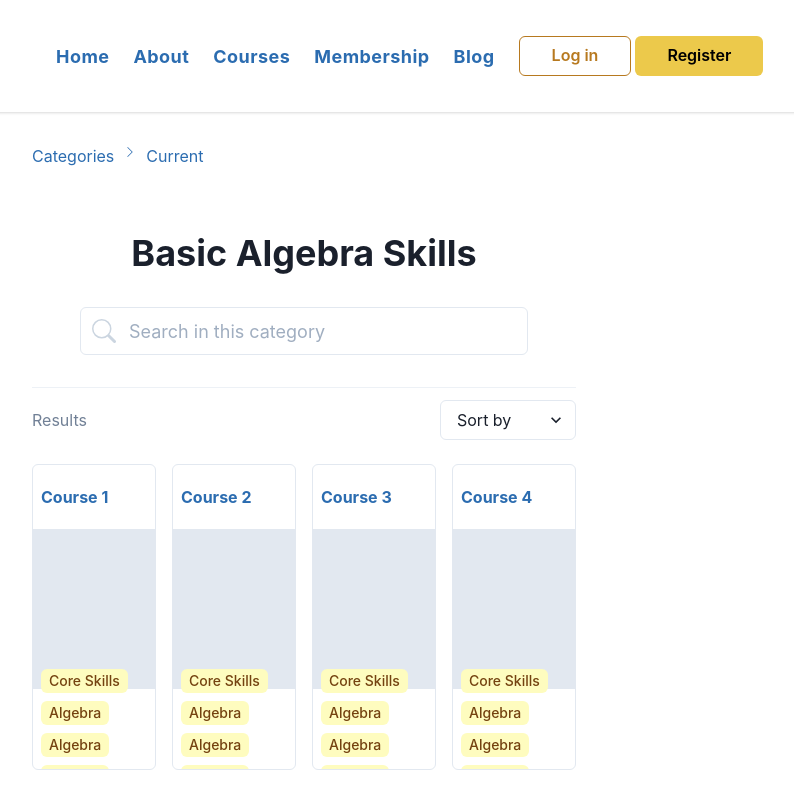
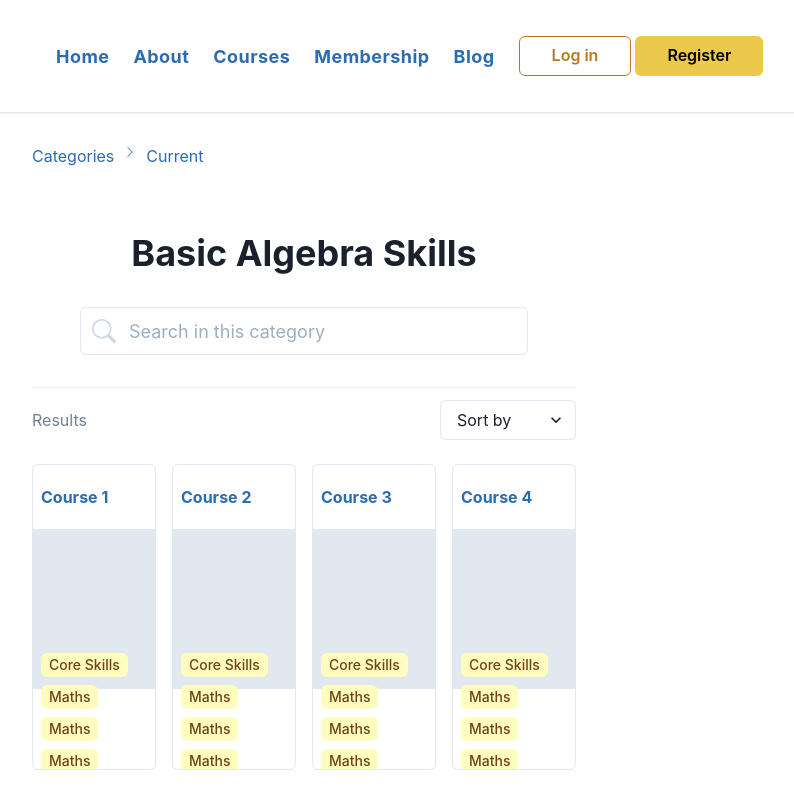
Before and after one commit to livelifedev/home-edvantage, a Next.js app: page /categories/basic-alegebra-skills in a window 1280 px wide. Shown: the top 786 px of the page, without its empty margins (336-1130 px from the left). Built offline with nearby package versions, Linux system fonts and the light colour scheme.

Commit message:
temp fix breadcrumbs

```diff
--- a/pages/categories/[id].js
+++ b/pages/categories/[id].js
@@ -1,4 +1,4 @@
-import { useRouter } from "next/router";
+// import { useRouter } from "next/router";
 import NextLink from "next/link";
 import {
   Box,
@@ -24,7 +24,7 @@ import {
 import { CATEGORIES, COURSES } from "../../src/utils/constants";
 import { BsChevronRight, BsSearch } from "react-icons/bs";
 
-function CourseCard({ name, description, href }) {
+function CourseCard({ name, href, tags }) {
   return (
     <Box borderWidth="1px" borderRadius="md" overflow="hidden">
       <NextLink href={`/course/${href}`} passHref>
@@ -45,35 +45,22 @@ function CourseCard({ name, description, href }) {
         </Link>
       </NextLink>
       <Wrap px="2" h="20" d="flex" alignItems="center">
-        <WrapItem>
-          <Tag variant="subtle" colorScheme="yellow">
-            Core Skills
-          </Tag>
-        </WrapItem>
-        <WrapItem>
-          <Tag variant="subtle" colorScheme="yellow">
-            Algebra
-          </Tag>
-        </WrapItem>
-        <WrapItem>
-          <Tag variant="subtle" colorScheme="yellow">
-            Algebra
-          </Tag>
-        </WrapItem>
-        <WrapItem>
-          <Tag variant="subtle" colorScheme="yellow">
-            Algebra
-          </Tag>
-        </WrapItem>
+        {tags.map((tag, i) => (
+          <WrapItem key={i}>
+            <Tag variant="subtle" colorScheme="yellow">
+              {tag}
+            </Tag>
+          </WrapItem>
+        ))}
       </Wrap>
     </Box>
   );
 }
 
 export default function Category({ categoryName }) {
-  const router = useRouter();
-  const { id } = router.query;
-  console.log(router, id);
+  // const router = useRouter();
+  // const { id } = router.query;
+  // console.log(router, id);
 
   return (
     <Box as="main">
@@ -93,11 +80,13 @@ export default function Category({ categoryName }) {
           separator={<Icon as={BsChevronRight} pb="1" />}
         >
           <BreadcrumbItem>
-            <BreadcrumbLink href="#">Categories</BreadcrumbLink>
+            <NextLink href="/" passHref>
+              <BreadcrumbLink>Categories</BreadcrumbLink>
+            </NextLink>
           </BreadcrumbItem>
 
           <BreadcrumbItem isCurrentPage>
-            <BreadcrumbLink href="#">Current</BreadcrumbLink>
+            <BreadcrumbLink>Current</BreadcrumbLink>
           </BreadcrumbItem>
         </Breadcrumb>
 
@@ -122,12 +111,7 @@ export default function Category({ categoryName }) {
 
         <SimpleGrid columns={[1, 2, 3, 4]} spacing="4">
           {COURSES.map((x) => (
-            <CourseCard
-              name={x.name}
-              description={x.description}
-              href={x.id}
-              key={x.id}
-            />
+            <CourseCard name={x.name} href={x.id} key={x.id} tags={x.tags} />
           ))}
         </SimpleGrid>
       </Container>
--- a/src/utils/constants.js
+++ b/src/utils/constants.js
@@ -12,5 +12,14 @@ export const CATEGORIES = [
 export const COURSES = Array.from({ length: 5 }, (v, i) => ({
   name: `Course ${i + 1}`,
   id: i,
+  tags: ["Core Skills", "Maths", "Maths", "Maths", "Maths"],
+  category: CATEGORIES[0],
+}));
+
+export const COURSE = {
+  name: `Course`,
+  id: "0",
   description: "This is the course for this category. It is about this topic.",
-}));
+  tags: ["Core Skills", "Maths", "Maths", "Maths", "Maths"],
+  category: CATEGORIES[0],
+};
```
Also changed, not shown: pages/course/[id].js (+24 -20 lines).
